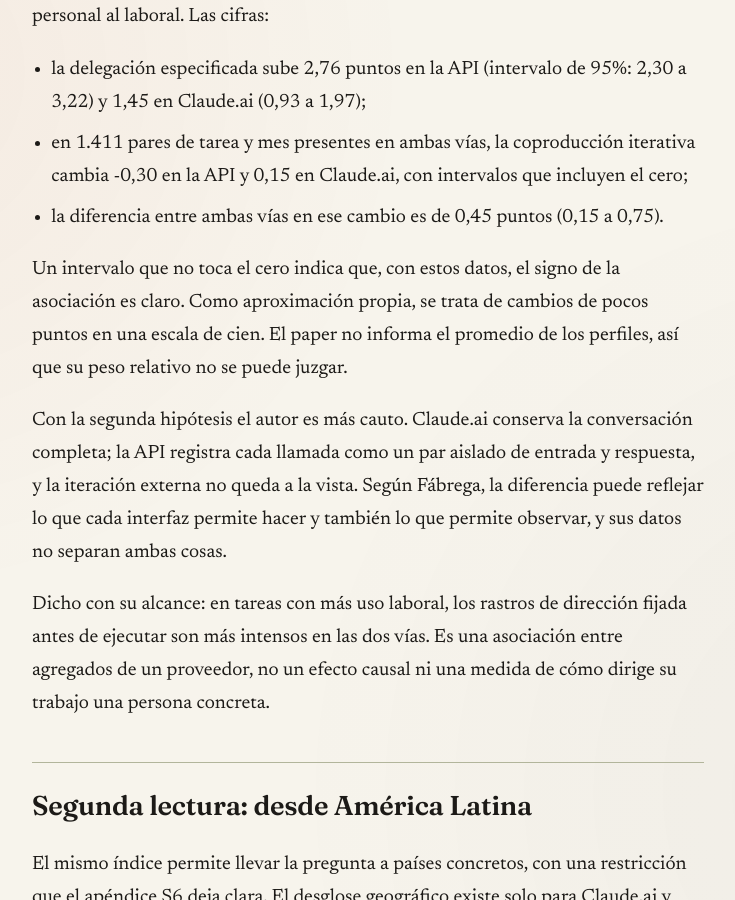
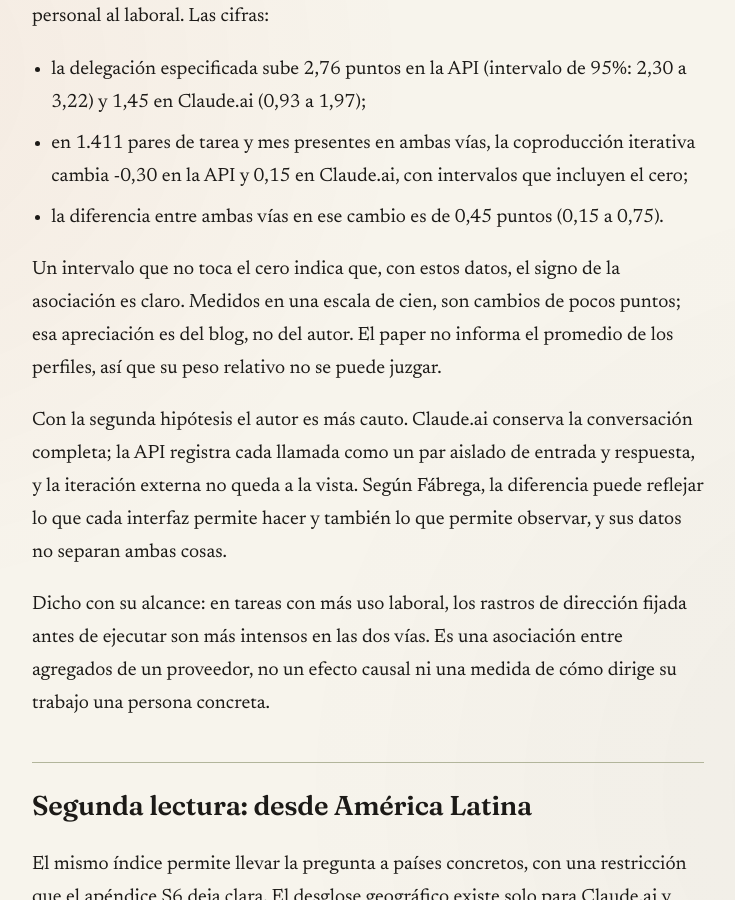
Before and after one commit to jaguridi/doble-click-blog, a Jekyll site: the page built from _lecturas/delegacion-ia-uso-laboral.md, in a window 1280 px wide and 900 px high, scrolled down 1820 px. Shown: the whole window, without its empty margins (272-1007 px from the left). Built offline with Jekyll 4.4.1, drawn with Linux system fonts in a browser that asks for light colours.

Commit message:
Doble Lectura #32: reescribe una fórmula repetida de #29 (estilo)
Co-Authored-By: Claude Opus 5.5 <noreply@anthropic.com>
Claude-Session: https://claude.ai/code/session_019K2Xm4MGMWWXA4PfXrzofW

```diff
--- a/_lecturas/delegacion-ia-uso-laboral.md
+++ b/_lecturas/delegacion-ia-uso-laboral.md
@@ -35,7 +35,7 @@ El ejercicio central compara, para una misma celda, el perfil esperado con su co
 - en 1.411 pares de tarea y mes presentes en ambas vías, la coproducción iterativa cambia -0,30 en la API y 0,15 en Claude.ai, con intervalos que incluyen el cero;
 - la diferencia entre ambas vías en ese cambio es de 0,45 puntos (0,15 a 0,75).
 
-Un intervalo que no toca el cero indica que, con estos datos, el signo de la asociación es claro. Como aproximación propia, se trata de cambios de pocos puntos en una escala de cien. El paper no informa el promedio de los perfiles, así que su peso relativo no se puede juzgar.
+Un intervalo que no toca el cero indica que, con estos datos, el signo de la asociación es claro. Medidos en una escala de cien, son cambios de pocos puntos; esa apreciación es del blog, no del autor. El paper no informa el promedio de los perfiles, así que su peso relativo no se puede juzgar.
 
 Con la segunda hipótesis el autor es más cauto. Claude.ai conserva la conversación completa; la API registra cada llamada como un par aislado de entrada y respuesta, y la iteración externa no queda a la vista. Según Fábrega, la diferencia puede reflejar lo que cada interfaz permite hacer y también lo que permite observar, y sus datos no separan ambas cosas.
 
```
